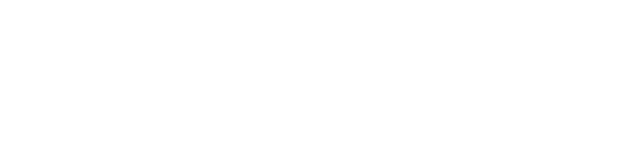
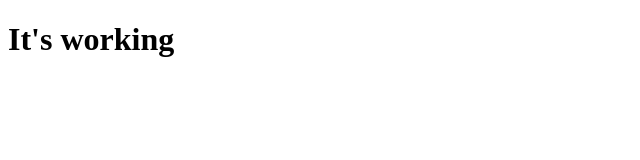
Before and after one commit to susanescobar66/fall2019, a plain HTML site: page index.html in a window 1280 px wide. Shown: the whole page, without its empty margins (0-640 px from the left). Drawn offline with Linux system fonts and the light colour scheme.

Commit message:
changed from default to index

```diff
--- a/default.html
+++ b/index.html
@@ -2,9 +2,10 @@
 <html>
 <head>
 <meta charset="UTF-8">
-<title>Untitled Document</title>
+<title>Susan's Github</title>
 </head>
 
 <body>
+	<h1>It's working</h1>
 </body>
 </html>
```
Also changed, not shown: 1 other file.
